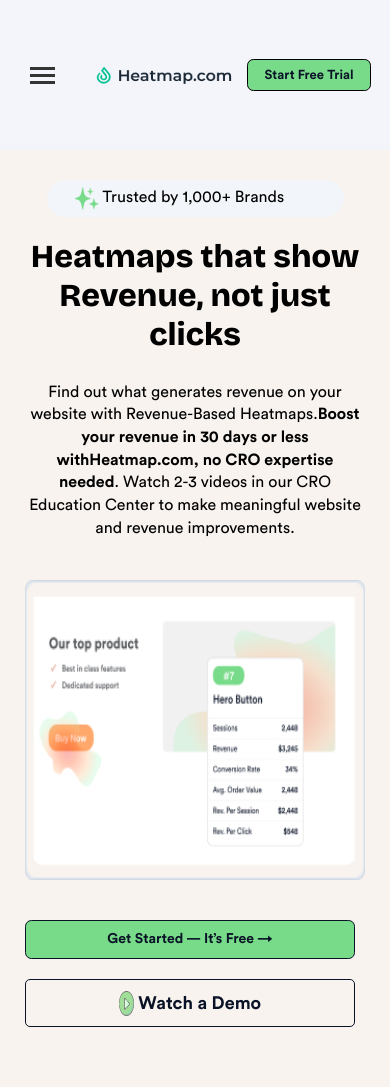
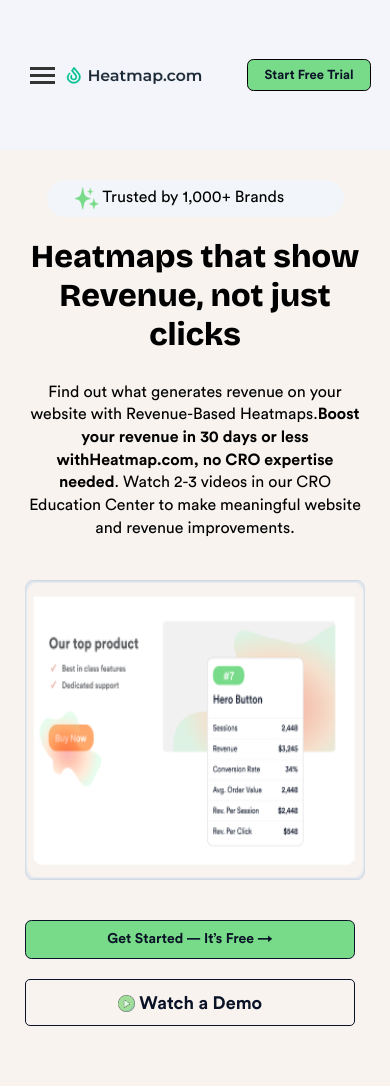
Before and after one commit to solomonnyefene/heatmap_assisgment, a plain HTML site: page index.html in a window 390 px wide. Drawn offline with Linux system fonts and the light colour scheme.

Commit message:
Refactoring

```diff
--- a/index.html
+++ b/index.html
@@ -68,7 +68,7 @@
 
             <a href="#" class="btn btn-outline-success">
               <span >
-                 <span><img src="assets/images/play.png" alt="Play icon"/></span>
+                 <span><img style="height:17px" src="assets/images/play.png" alt="Play icon"/></span>
                  <span class="watch-demo-text">Watch a Demo</span>
               </span>
             </a>
--- a/styles.css
+++ b/styles.css
@@ -137,9 +137,7 @@ a {
 .btn-outline-success {
   color: #091226;
 }
-.btn-outline-success img{
-  height: 15px;
-  width: 15px;
+.btn-outline-success span img{
   vertical-align: middle;
   opacity: 0.6;
 }
@@ -380,7 +378,6 @@ a {
     width: 145px;
     position: relative;
     top: 7px;
-    left: 30px;
   }
   .trusted-by img{
     height: 25px;
```
